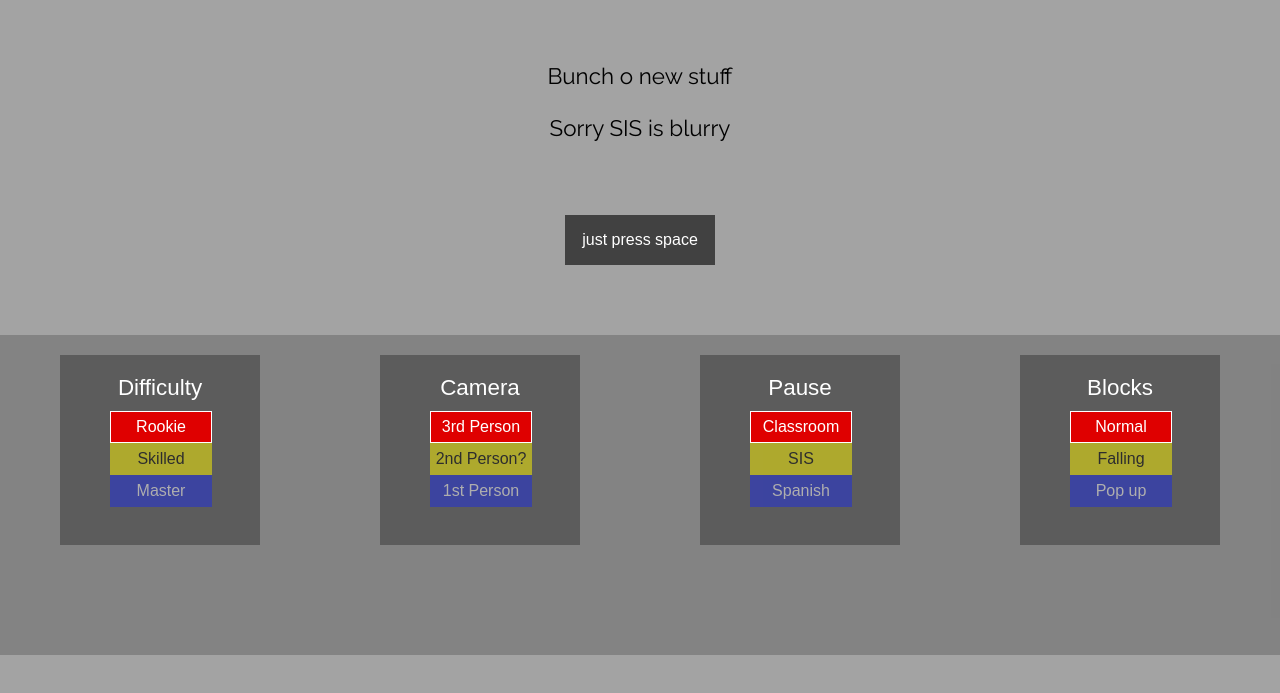
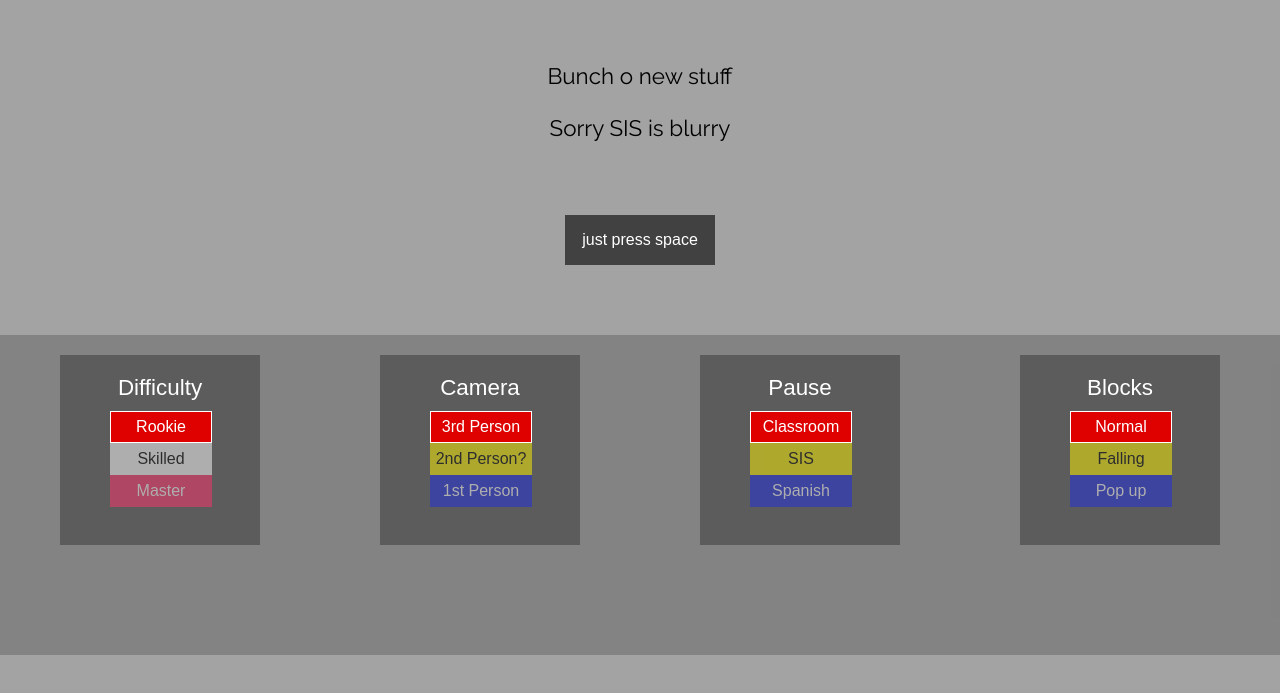
Before and after one commit to kirkk16/cubefield, a plain HTML site: page index.html in a window 1280 px wide. Shown: the part 145-838 px from the top of the page. Drawn offline with Linux system fonts and the light colour scheme.

Commit message:
Update index.html

```diff
--- a/index.html
+++ b/index.html
@@ -25,8 +25,8 @@
         <div class="group" id="difficulty">
             <h3>Difficulty</h3>
             <div class="select focus" onmousedown="updateDiff(0)" style="background-color:rgb(223, 0, 0)">Rookie</div>
-            <div class="select" onmousedown="updateDiff(1)" style="background-color:rgb(255, 245, 0);color:black;">Skilled</div>
-            <div class="select" onmousedown="updateDiff(2)" style="background-color:rgb(30, 45, 225)">Master</div>
+            <div class="select" onmousedown="updateDiff(1)" style="background-color:rgb(255, 255, 255);color:black;">Skilled</div>
+            <div class="select" onmousedown="updateDiff(2)" style="background-color:rgb(255, 50, 108)">Master</div>
         </div>
         <div class="group" id="camera">
             <h3>Camera</h3>
```
